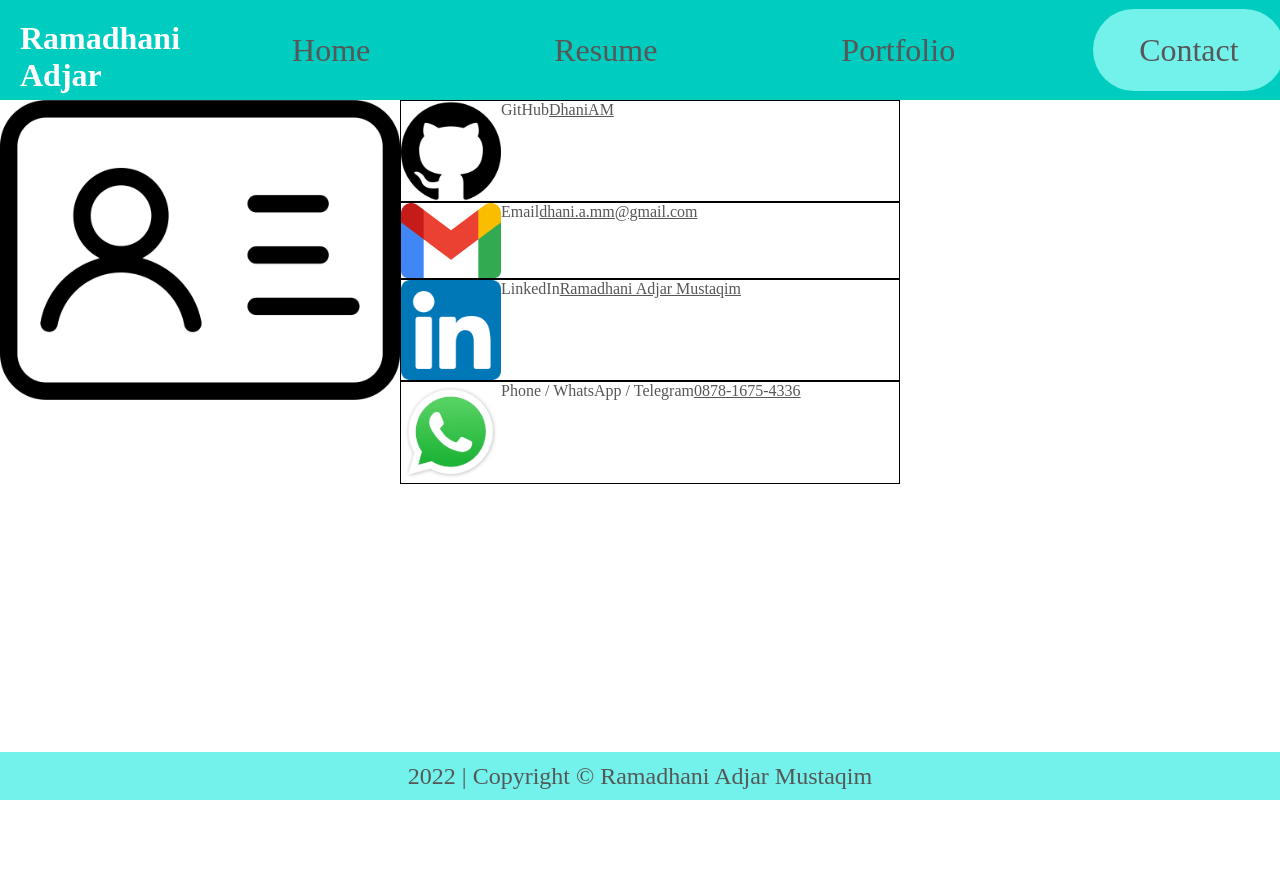
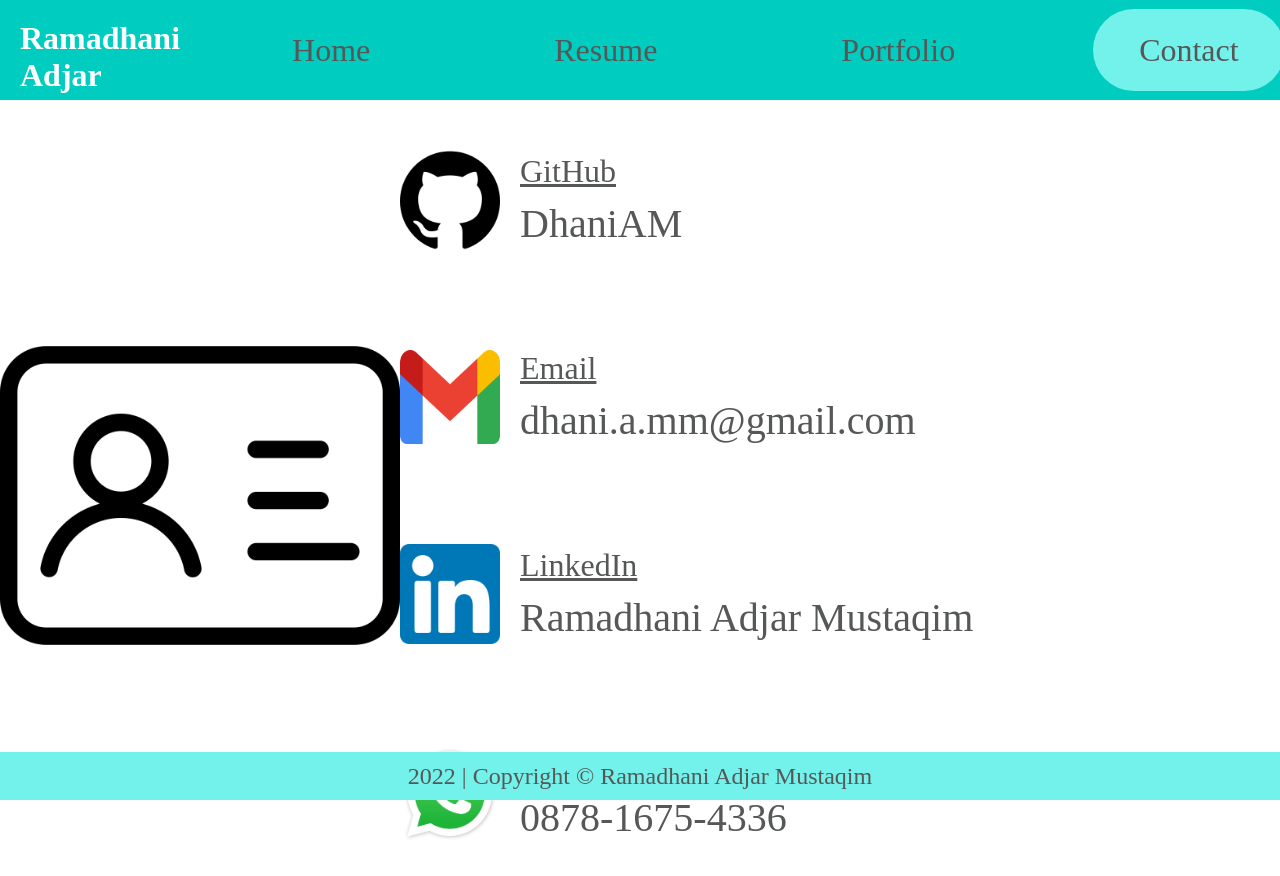
Before and after one commit to DhaniAM/My-CV-2, a plain HTML site: page contact.html in a window 1280 px wide. Shown: the top 876 px of the page. Before the commit the page ends 800 px from the top, so only its background shows below. Drawn offline with Linux system fonts and the light colour scheme.

Commit message:
contact screen style finished, added img background to index.html header

```diff
--- a/contact-style.css
+++ b/contact-style.css
@@ -77,6 +77,8 @@ nav {
 main {
 	display: flex;
 	justify-content: space-around;
+	align-items: center;
+	height: 100vh;
 }
 
 .contact-card img{
@@ -93,13 +95,36 @@ main {
 
 .contact {
 	min-width: 500px;
-	border: solid 1px black;
 	display: flex;
 	flex-direction: row;
+	margin-top: 50px;
+	margin-bottom: 50px;
 }
 
 .contact-text {
 	display: flex;
+	flex-direction: column;
+	justify-content: center;
+	padding-left: 20px;
+}
+
+.contact-text p {
+	font-size: 32px;
+	text-decoration: underline;
+}
+
+.contact-text a {
+	font-size: 40px;
+	padding-top: 10px;
+	text-decoration: none;
+}
+
+.contact-text a:hover {
+	color: #FF5F5D;
+}
+
+.contact-text a:active {
+	color:#3F7C85;
 }
 
 .contact img{
--- a/contact.html
+++ b/contact.html
@@ -43,14 +43,14 @@
 				<img src="img/linkedin.png" alt="linkedin-logo">
 				<div class="contact-text">
 					<p>LinkedIn</p>
-					<a href="www.linkedin.com/in/ramadhani-a-a9a3a1193">Ramadhani Adjar Mustaqim</a>
+					<a href="https://www.linkedin.com/in/ramadhani-a-a9a3a1193" target="_blank">Ramadhani Adjar Mustaqim</a>
 				</div>
 			</div>
 			<div class="phone contact">
 				<img src="img/whatsapp.png" alt="whatsapp-logo">
 				<div class="contact-text">
 					<p>Phone / WhatsApp / Telegram</p>
-					<a href="http://wa.me/087816754336">0878-1675-4336</a>
+					<a href="http://wa.me/087816754336" target="_blank">0878-1675-4336</a>
 				</div>
 			</div>
 		</div>
```
Also changed, not shown: style.css (+11 -7 lines), img/pc.jpg (added), img/profile.jpg (added).
